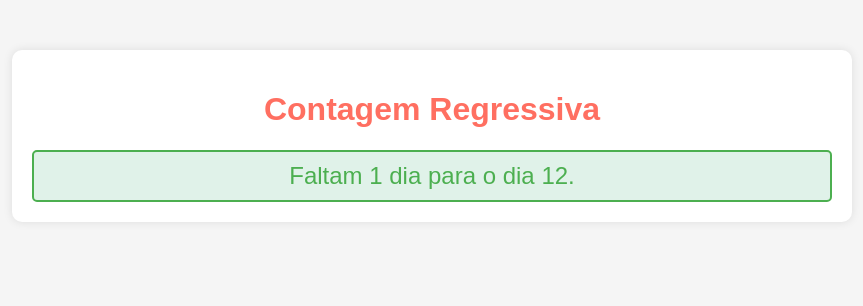
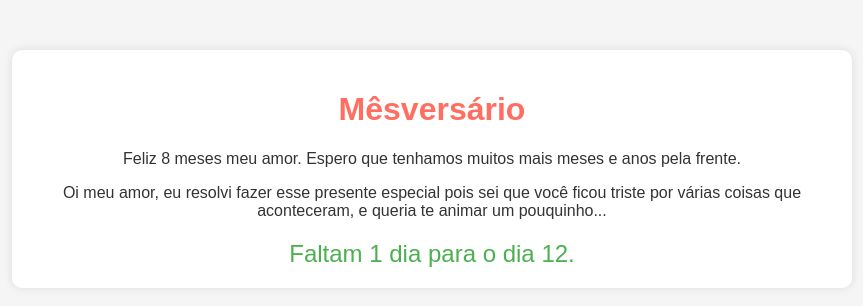
Before and after one commit to Mauriciowds/feliz-8-meses, a plain HTML site: page index.html in a window 1280 px wide. Shown: the whole page, without its empty margins (208-1071 px from the left). Drawn offline with Linux system fonts and the light colour scheme.

Commit message:
Update index.html

```diff
--- a/index.html
+++ b/index.html
@@ -24,22 +24,27 @@
             color: #ff6f61;
             text-align: center;
         }
+        #mensagem {
+            margin-top: 20px;
+            text-align: center;
+        }
         #timer {
             margin-top: 20px;
+            text-align: center;
             font-size: 24px;
-            text-align: center;
             color: #4CAF50;
-            border: 2px solid #4CAF50;
-            border-radius: 5px;
-            padding: 10px;
-            background-color: #e0f2e9;
         }
     </style>
 </head>
 <body>
     <div class="container">
-        <h1>Contagem Regressiva</h1>
-        <div id="timer"></div> <!-- Aqui é onde a contagem regressiva será exibida -->
+        <h1>Mêsversário</h1>
+        <div id="mensagem">
+            <p>Feliz 8 meses meu amor. Espero que tenhamos muitos mais meses e anos pela frente.</p>
+            <p>Oi meu amor, eu resolvi fazer esse presente especial pois sei que você ficou triste por várias coisas que aconteceram, e queria te animar um pouquinho...</p>
+            <!-- Adicionei a contagem regressiva abaixo da mensagem -->
+            <div id="timer"></div>
+        </div>
     </div>
 
     <script>
```
